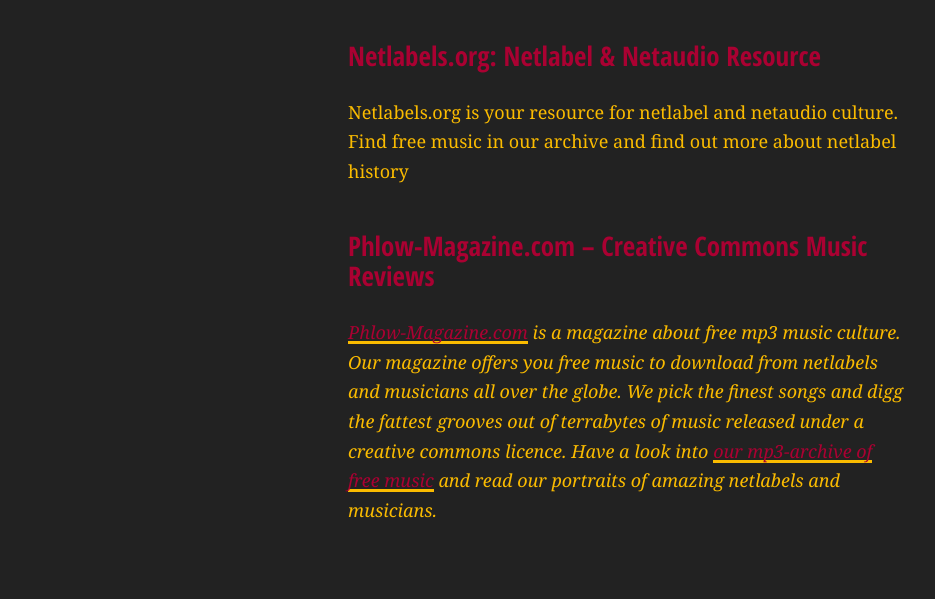
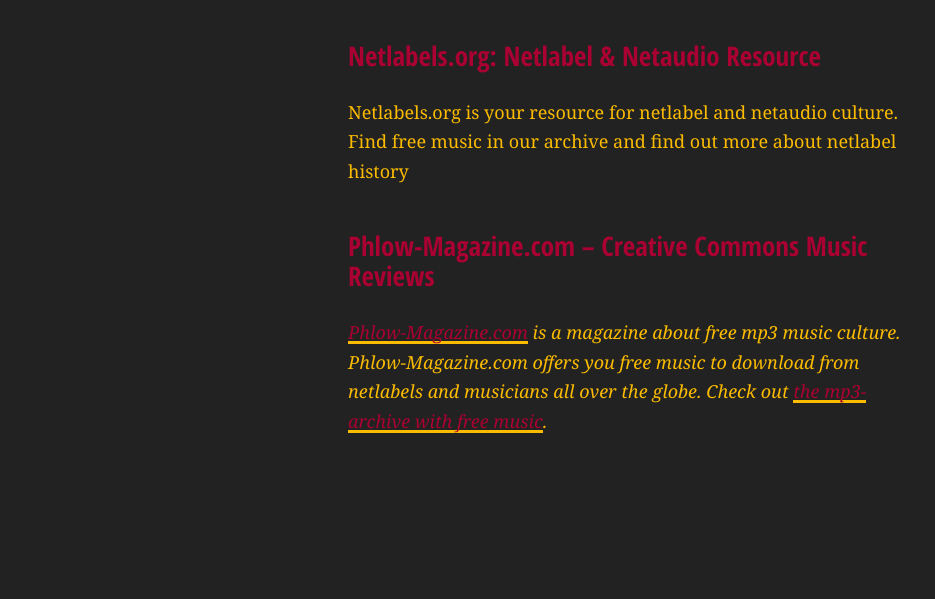
Before and after one commit to Phlow/phlow.github.io, a plain HTML site: page index.html in a window 1280 px wide. Shown: the part 1268-1867 px from the top of the page, without its empty margins (12-947 px from the left). Drawn offline with nearby package versions, Linux system fonts and the light colour scheme.

Commit message:
Update index.html

```diff
--- a/index.html
+++ b/index.html
@@ -176,12 +176,9 @@ nav:after {
 	<p>
 		<em>
 		<a name="history" href="http://phlow-magazine.com">Phlow-Magazine.com</a> is a magazine about free
-		mp3 music culture. Our magazine offers you free music to download from netlabels and musicians
-		all over the globe. We pick the finest songs and digg the fattest grooves out of terrabytes of
-		music released under a creative commons licence.
-		Have a look into
-		<a href="https://phlow-magazine.com/free-mp3-music-download/">our mp3-archive of free music</a>
-		and read our portraits of amazing netlabels and musicians.
+		mp3 music culture. Phlow-Magazine.com offers you free music to download from netlabels and musicians
+		all over the globe. Check out
+		<a href="https://phlow-magazine.com/free-mp3-music-download/">the mp3-archive with free music</a>.
 			</p>
 
 </div>
```
